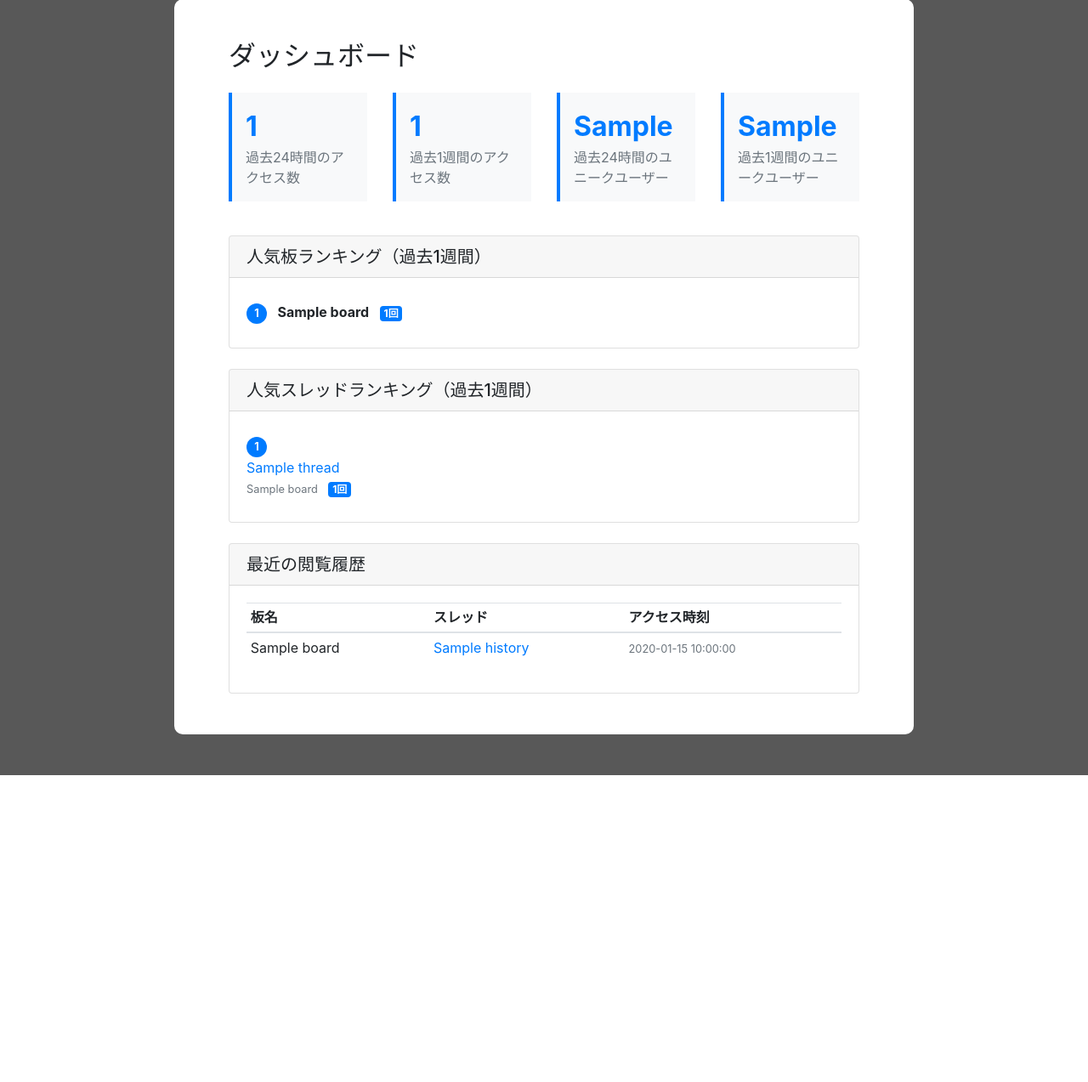
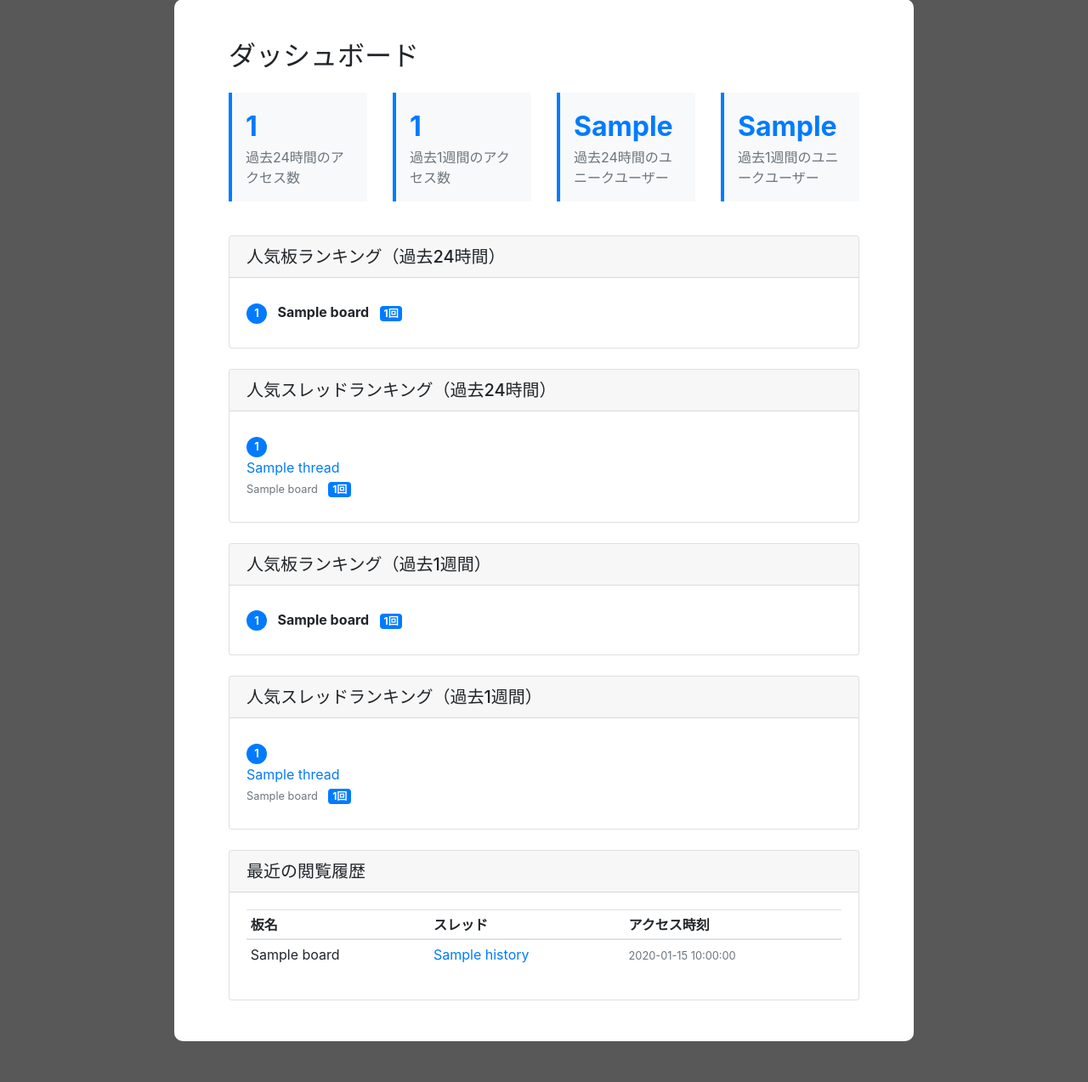
Before and after one commit to 106-/futaba2dat, a FastAPI app: template templates/log.j2 in a window 1280 px wide. Shown: the part 49-1322 px from the top of the page at 85% size. Before the commit the page ends 961 px from the top, so only its background shows below. Run offline with FastAPI, Linux system fonts and the light colour scheme; the template is opened without the code that fills it: most values are stand-ins (such as "Sample title", 1, 10 or a date in 2020).

Commit message:
24時間でのランキングも追加してみる

```diff
--- a/templates/log.j2
+++ b/templates/log.j2
@@ -78,6 +78,54 @@
         </div>
 
         <!-- ランキング -->
+        <div class="mb-4">
+          <div class="card">
+            <div class="card-header">
+              <h5 class="card-title mb-0">人気板ランキング（過去24時間）</h5>
+            </div>
+            <div class="card-body">
+              {% if analytics.board_popularity_day %}
+                {% for board in analytics.board_popularity_day %}
+                <div class="ranking-item">
+                  <span class="rank-number">{{ loop.index }}</span>
+                  <strong>{{ board.board }}</strong>
+                  <span class="badge badge-primary ml-2">{{ board.access_count }}回</span>
+                </div>
+                {% endfor %}
+              {% else %}
+                <p class="text-muted">データがありません</p>
+              {% endif %}
+            </div>
+          </div>
+        </div>
+
+        <div class="mb-4">
+          <div class="card">
+            <div class="card-header">
+              <h5 class="card-title mb-0">人気スレッドランキング（過去24時間）</h5>
+            </div>
+            <div class="card-body">
+              {% if analytics.thread_popularity_day %}
+                {% for thread in analytics.thread_popularity_day %}
+                <div class="ranking-item">
+                  <span class="rank-number">{{ loop.index }}</span>
+                  <div>
+                    <a href="{{ thread.link }}" class="text-decoration-none">
+                      {{ thread.title|truncate(50) }}
+                    </a>
+                    <br>
+                    <small class="text-muted">{{ thread.board }}</small>
+                    <span class="badge badge-primary ml-2">{{ thread.access_count }}回</span>
+                  </div>
+                </div>
+                {% endfor %}
+              {% else %}
+                <p class="text-muted">データがありません</p>
+              {% endif %}
+            </div>
+          </div>
+        </div>
+
         <div class="mb-4">
           <div class="card">
             <div class="card-header">
```
Also changed, not shown: CLAUDE.md (+2 -0 lines), futaba2dat/db.py (+45 -6 lines).
